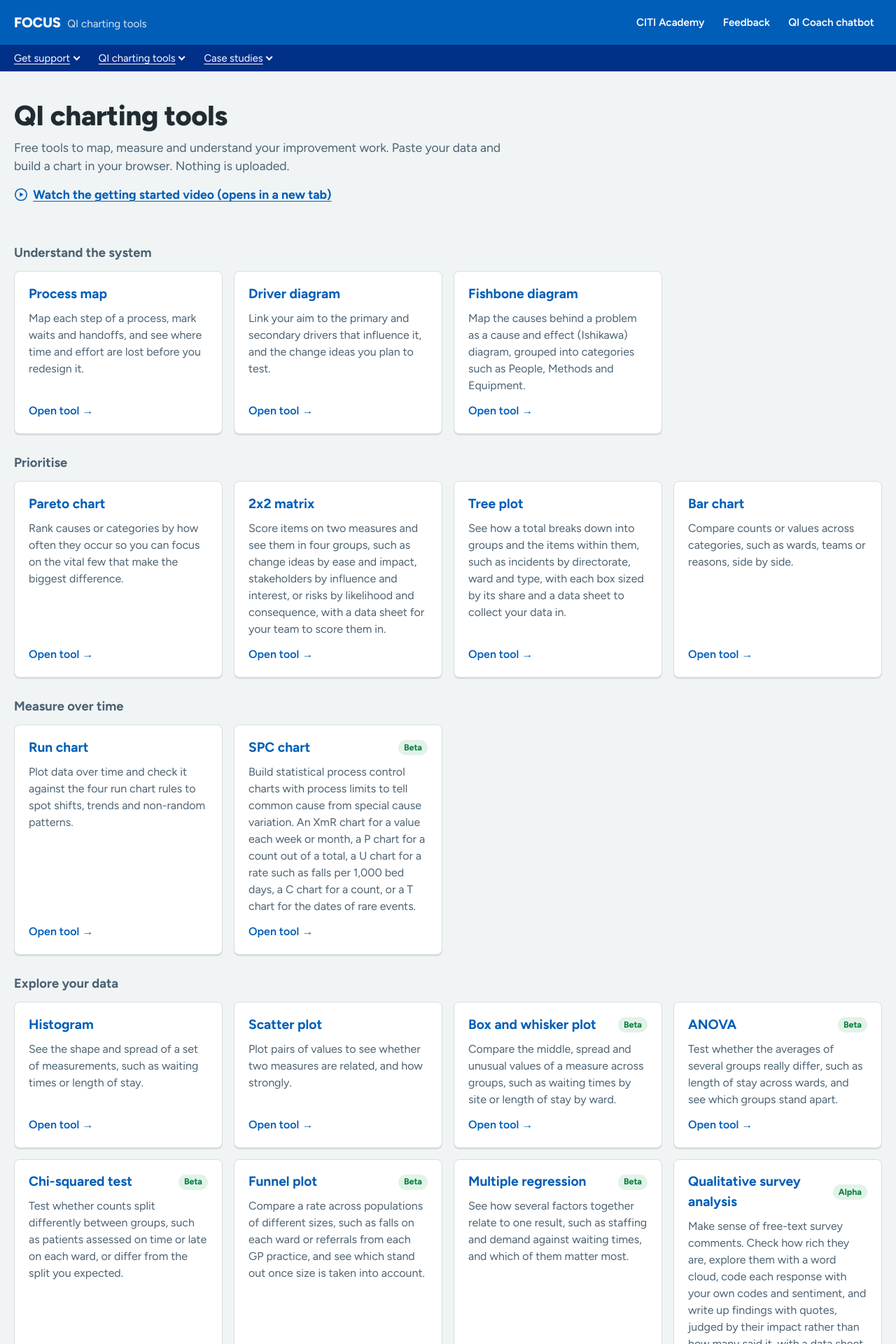
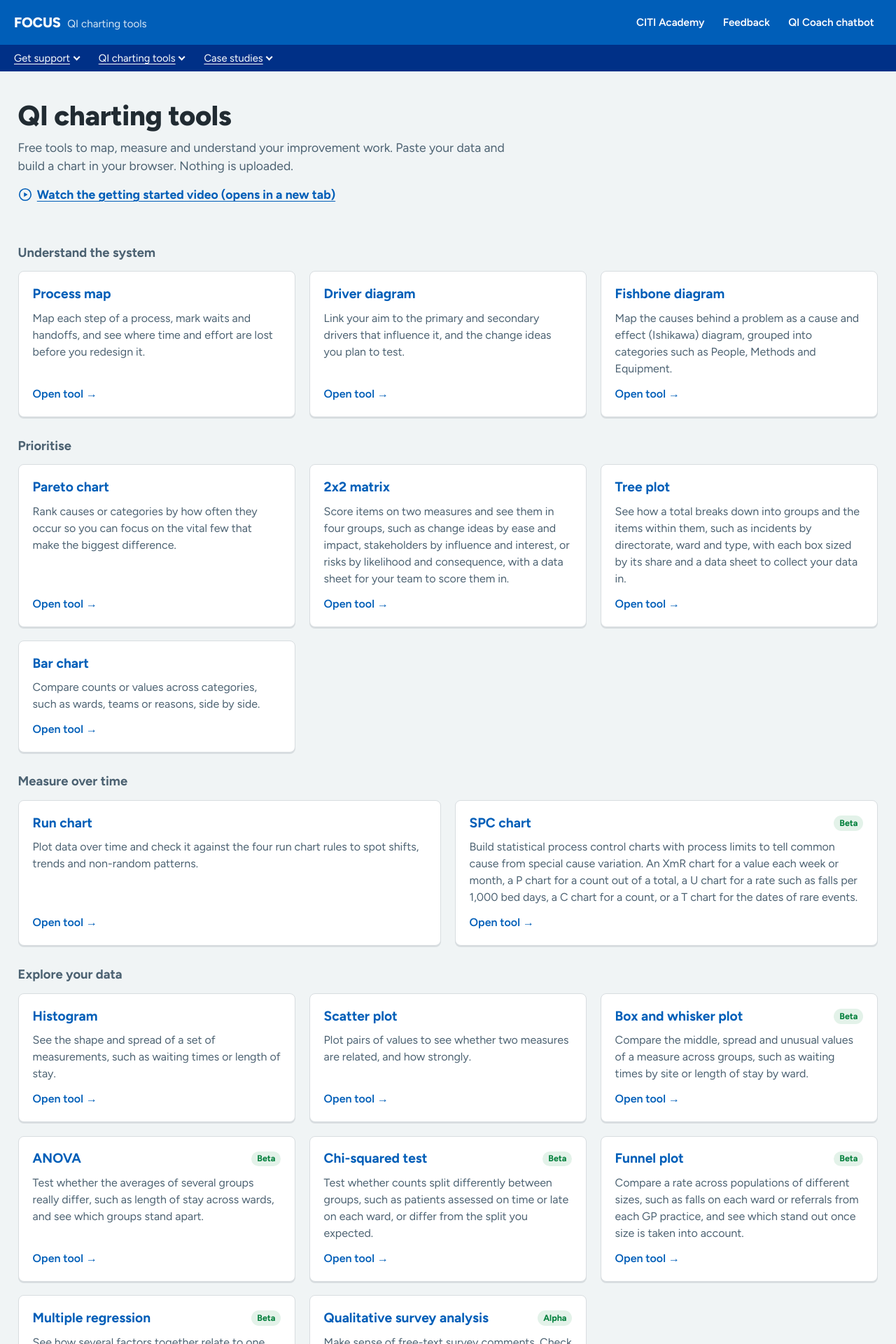
Before and after one commit to PerrinShanks-Cogito/IntegratedQiTools, a Jekyll site: the page built from index.html, in a window 1280 px wide. Shown: the top 1920 px of the page at 70% size. Built offline with Jekyll 4.4.1, drawn with Linux system fonts in a browser that asks for light colours.

Commit message:
Update grid layout and wrap styles in CSS

```diff
--- a/assets/css/site.css
+++ b/assets/css/site.css
@@ -19,13 +19,15 @@
   color-scheme:dark;
 }
 *,*::before,*::after{box-sizing:border-box}
-body{margin:0;background:var(--bg);color:var(--text);font:400 1rem/1.5 Figtree,"Frutiger","Helvetica Neue",Arial,sans-serif;-webkit-font-smoothing:antialiased}
+html{width:100%;min-height:100%;overflow-x:hidden}
+body{width:100%;min-height:100vh;margin:0;overflow-x:hidden;background:var(--bg);color:var(--text);font:400 1rem/1.5 Figtree,"Frutiger","Helvetica Neue",Arial,sans-serif;-webkit-font-smoothing:antialiased}
 a{color:var(--blue);text-underline-offset:3px}
+img,svg,video{max-width:100%;height:auto}
 :focus-visible{outline:3px solid var(--yellow);outline-offset:2px;border-radius:2px}
 .skip{position:absolute;left:-999px;top:0;background:var(--yellow);color:#212B32;padding:.5rem 1rem;z-index:2000;font-weight:700}
 .skip:focus{left:1rem}
 
-.wrap{max-width:1340px;margin:0 auto;padding:0 1.25rem}
+.wrap{width:100%;max-width:none;margin:0;padding-left:clamp(1rem,2vw,2.5rem);padding-right:clamp(1rem,2vw,2.5rem)}
 .hero{padding:2.5rem 0 1.5rem}
 .hero h1{font-size:clamp(1.75rem,4vw,2.5rem);line-height:1.15;margin:0 0 .6rem;font-weight:800;letter-spacing:-.01em}
 .hero p{font-size:1.1rem;color:var(--muted);max-width:44rem;margin:0}
@@ -35,7 +37,7 @@ a{color:var(--blue);text-underline-offset:3px}
 
 .group{margin:1.75rem 0 0}
 .group h2{font-size:1.15rem;margin:0 0 .75rem;color:var(--muted);font-weight:700}
-.grid{list-style:none;margin:0;padding:0;display:grid;grid-template-columns:repeat(auto-fill,minmax(min(100%,290px),1fr));gap:1rem}
+.grid{list-style:none;margin:0;padding:0;display:grid;grid-template-columns:repeat(auto-fit,minmax(min(100%,300px),1fr));gap:clamp(1rem,1.5vw,1.5rem)}
 .card{position:relative;display:flex;flex-direction:column;gap:.5rem;background:var(--surface);border:1px solid var(--line);border-radius:8px;box-shadow:var(--shadow);padding:1.1rem 1.25rem 1.25rem;height:100%;transition:border-color .15s, transform .15s}
 .card:hover{border-color:var(--blue);transform:translateY(-2px)}
 .card:focus-within{border-color:var(--blue)}
```
